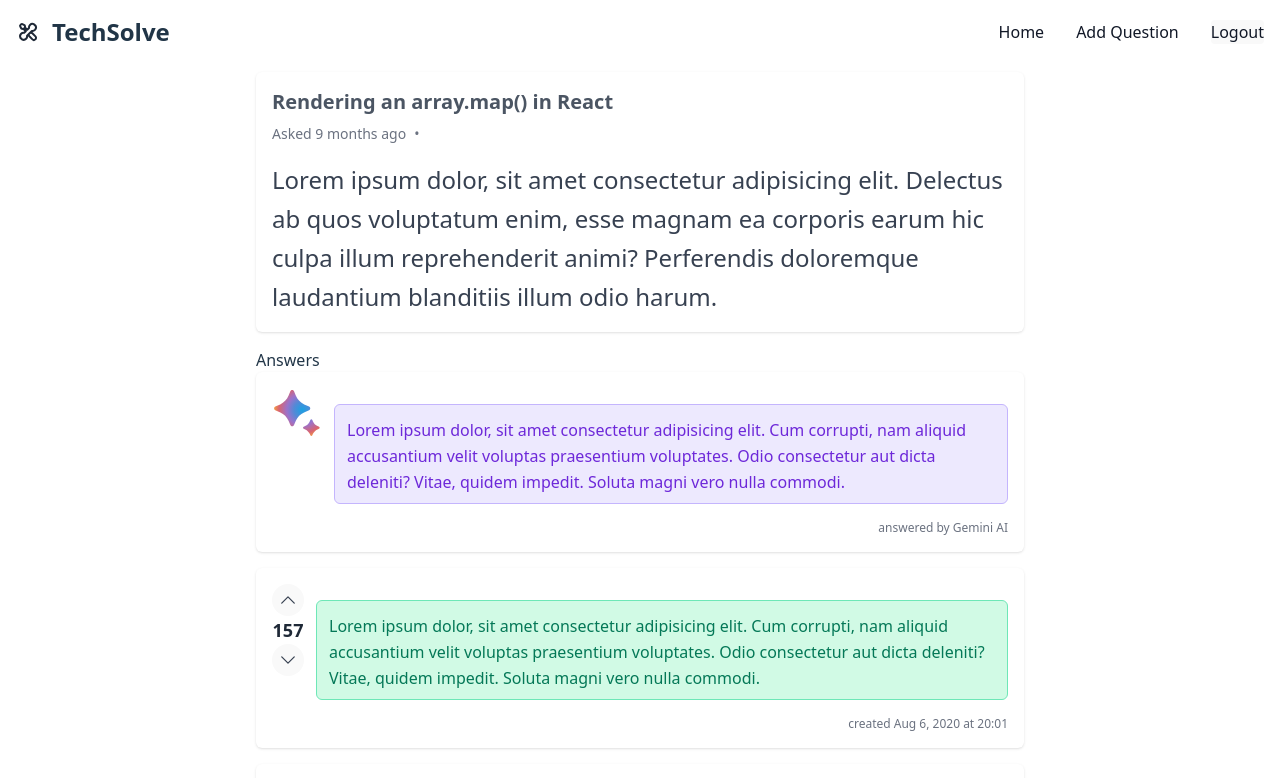
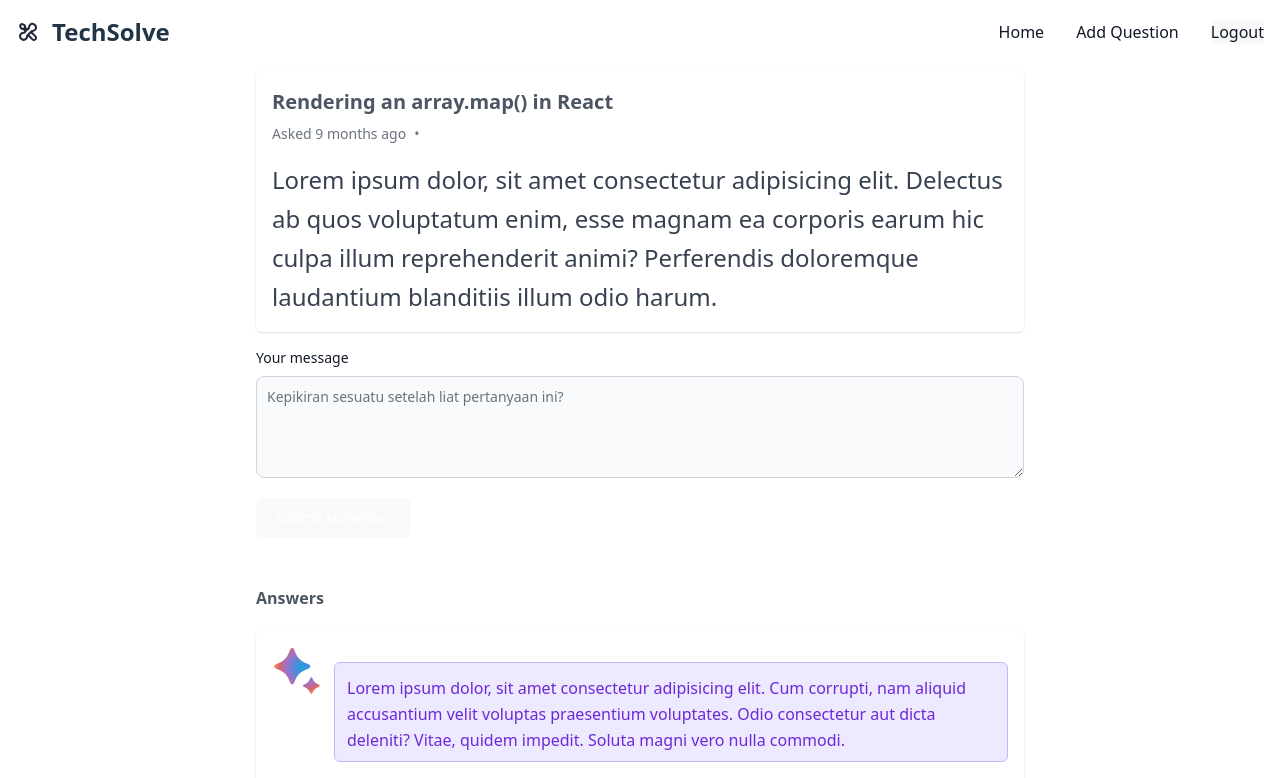
Before and after one commit to techsolve-group-project/client, a React (Vite) app: page /questions/1 in a window 1280 px wide. Shown: the top 778 px of the page. Built offline with nearby package versions, Linux system fonts and the light colour scheme.

Commit message:
chore: Update QuestionPost page with comment form and styling improvements

```diff
--- a/src/pages/QuestionPost.jsx
+++ b/src/pages/QuestionPost.jsx
@@ -3,19 +3,43 @@ import CommentCardAI from "../components/CommentCardAI";
 import QuestionDetailCard from "../components/QuestionDetailCard";
 
 export default function QuestionPost() {
-    return(
-        <>
-        <div className="w-3xl m-auto pt-2">
-        <QuestionDetailCard/>
+  return (
+    <>
+      <div className="w-3xl m-auto pt-2">
+        <QuestionDetailCard />
+        <form>
+
+            <label
+              htmlFor="message"
+              className="block mb-2 text-sm font-medium text-gray-900 dark:text-white"
+            >
+              Your message
+            </label>
+            <textarea
+              id="message"
+              rows={4}
+              className="block p-2.5 w-full text-sm text-gray-900 bg-gray-50 rounded-lg border border-gray-300 focus:ring-blue-500 focus:border-blue-500"
+              placeholder="Kepikiran sesuatu setelah liat pertanyaan ini?"
+              defaultValue={""}
+            />
+            <div className="py-5">
+  <button
+    type="button"
+    className="focus:outline-none text-white bg-green-700 hover:bg-green-800 focus:ring-4 focus:ring-green-300 font-medium rounded-lg text-sm px-5 py-2.5 me-2 mb-2 dark:bg-green-600 dark:hover:bg-green-700 dark:focus:ring-green-800 flex flex-col items-end"
+  >
+    Submit komentar
+  </button>
+</div>
+
+        </form>
         <div>
-            <h1>Answers</h1>
-            <CommentCardAI />
-            <CommentCard/>
-            <CommentCard/>
-            <CommentCard/>
+          <h1 className="py-5 text-m font-semibold text-gray-600">Answers</h1>
+          <CommentCardAI />
+          <CommentCard />
+          <CommentCard />
+          <CommentCard />
         </div>
-
-        </div>
-        </>
-    )
+      </div>
+    </>
+  );
 }
```
